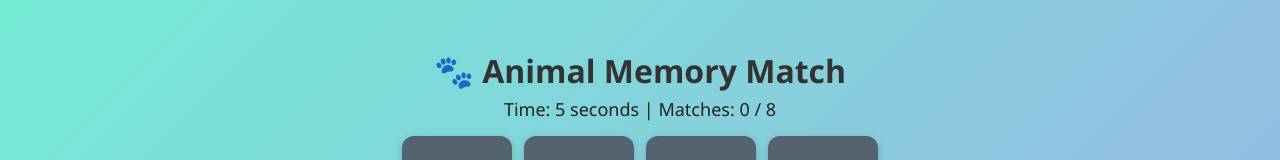
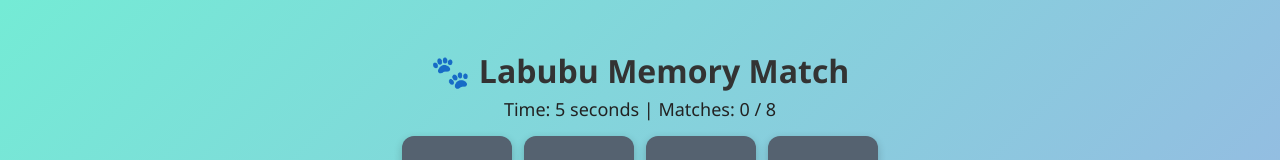
Before and after one commit to Felix191218/animal-memory-game, a plain HTML site: page index.html in a window 1280 px wide. Shown: the top 160 px of the page. Drawn offline with Linux system fonts and the light colour scheme.

Commit message:
Update index.html

```diff
--- a/index.html
+++ b/index.html
@@ -62,7 +62,7 @@
   </style>
 </head>
 <body>
-  <h1>🐾 Animal Memory Match</h1>
+  <h1>🐾 Labubu Memory Match</h1>
   <div id="stats">Time: 0 seconds | Matches: 0 / 8</div>
   <div class="game-board" id="board"></div>
 
```
